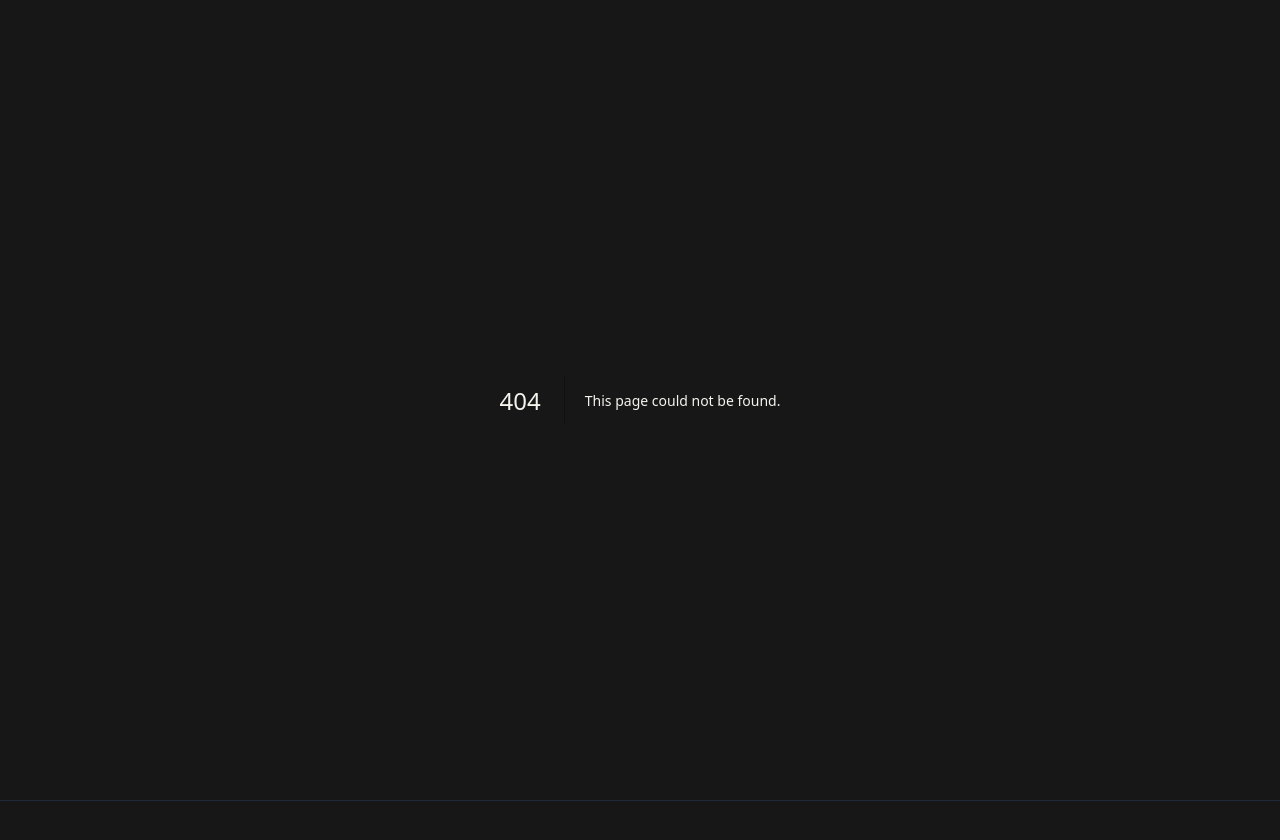
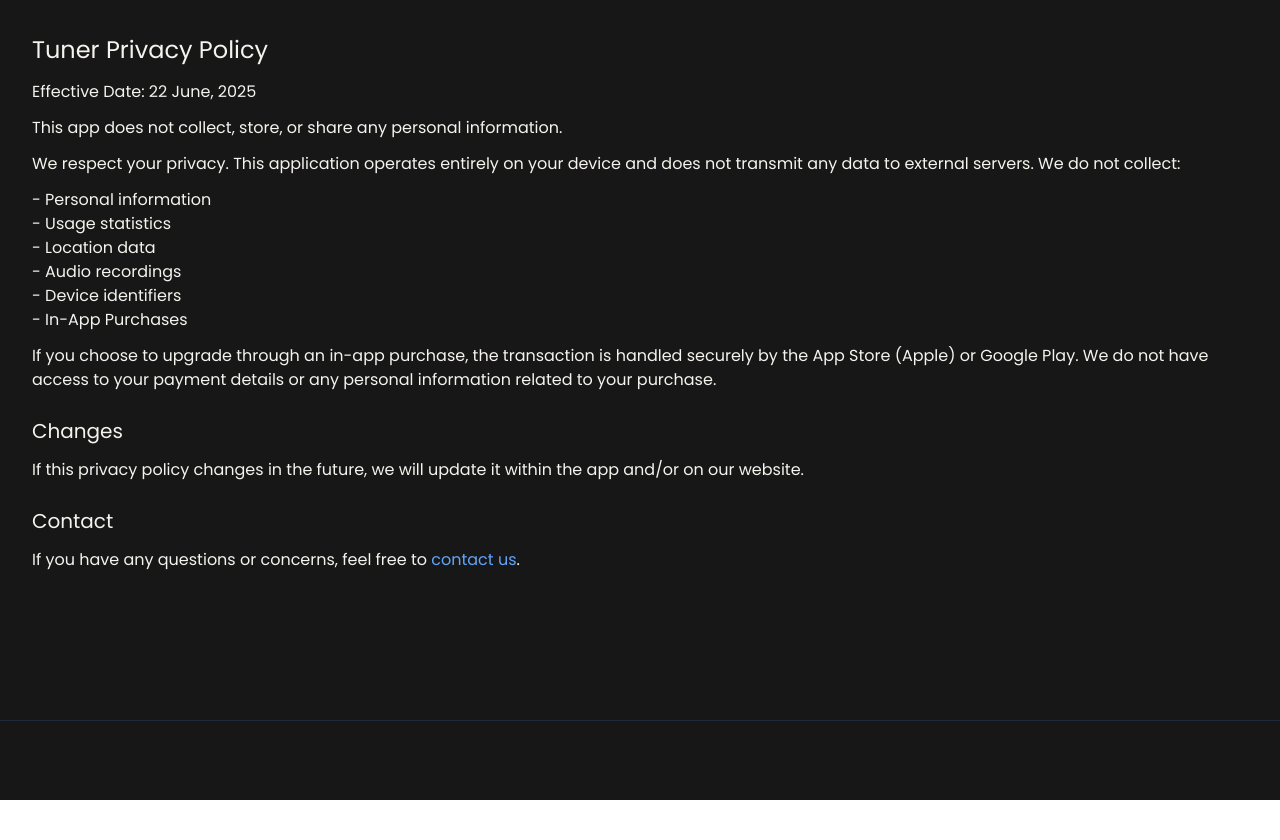
Before and after one commit to danmolloy/portfolio-site, a Next.js app: page /privacy/tuner in a window 1280 px wide. Before the commit this address had no page. Shown: the top 840 px of the page. After the commit the page ends 800 px from the top, so only its background shows below. Built offline with nearby package versions, Linux system fonts and the light colour scheme.

Commit message:
tuner privacy policy added

```diff
--- /dev/null
+++ b/app/privacy/tuner/page.tsx
@@ -0,0 +1,40 @@
+
+export default function TunerPrivacy() {
+  return (
+    <div className="p-8">
+      <h1 className="mb-3">Tuner Privacy Policy</h1>
+      <p className="mb-3">Effective Date: 22 June, 2025</p>
+
+<p className="mb-3">
+This app does not collect, store, or share any personal information.
+</p><p className="mb-3">
+We respect your privacy. This application operates entirely on your device and does not transmit any data to external servers. We do not collect:
+</p>
+<ul className="mb-3">
+<li>
+- Personal information
+</li><li>
+- Usage statistics
+</li><li>
+- Location data
+</li><li>
+- Audio recordings
+</li><li>
+- Device identifiers
+</li><li>
+- In-App Purchases
+</li>
+</ul>
+<p className="mb-3">
+If you choose to upgrade through an in-app purchase, the transaction is handled securely by the App Store (Apple) or Google Play. We do not have access to your payment details or any personal information related to your purchase.
+</p><h2 className="mb-3 mt-6">
+Changes
+</h2><p className="mb-3">
+If this privacy policy changes in the future, we will update it within the app and/or on our website.
+</p><h2 className="mb-3 mt-6">
+Contact
+</h2><p className="mb-3">
+If you have any questions or concerns, feel free to <a href="mailto:contact@teammango.tech" className="text-blue-400 hover:underline">contact us</a>.</p>
+    </div>
+  )
+}
```
